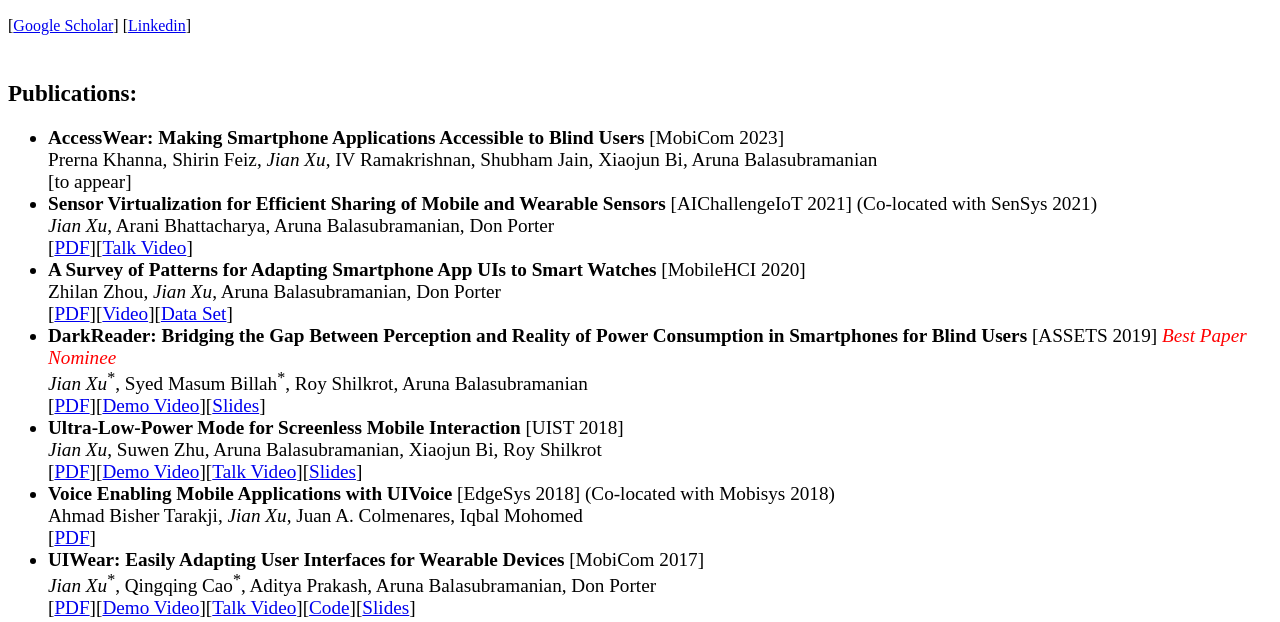
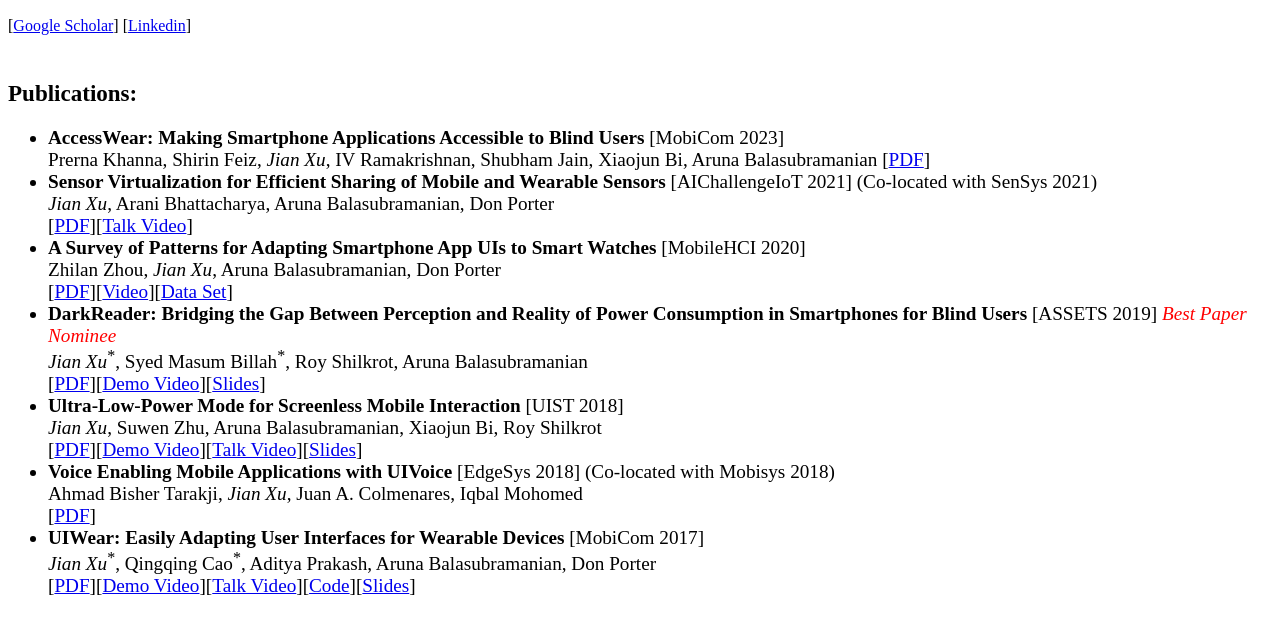
Before and after one commit to jianxux/jianxux.github.io, a plain HTML site: page index.html in a window 1280 px wide. Shown: the part 327-949 px from the top of the page. Drawn offline with Linux system fonts and the light colour scheme.

Commit message:
Update index.html
with paper link of accessWear

```diff
--- a/index.html
+++ b/index.html
@@ -81,8 +81,8 @@ Prof.Aruna Balasubramanian</a> in <a href="https://netsys.cs.stonybrook.edu/" ta
 </big>
 <ul>
   <li><span style="font-weight: bold;">AccessWear: Making Smartphone Applications Accessible to Blind Users</span> [MobiCom 2023]<br>
-          Prerna Khanna, Shirin Feiz, <i>Jian Xu</i>, IV Ramakrishnan, Shubham Jain, Xiaojun Bi, Aruna Balasubramanian<br>
-    [to appear]
+          Prerna Khanna, Shirin Feiz, <i>Jian Xu</i>, IV Ramakrishnan, Shubham Jain, Xiaojun Bi, Aruna Balasubramanian<be>
+    [<a href="https://netsys.cs.stonybrook.edu/sites/netsys.cs.stonybrook.edu/files/main-compressed.pdf">PDF</a>]
   </li>
     <li><span style="font-weight: bold;">Sensor Virtualization for Efficient Sharing of Mobile and Wearable Sensors</span> [AIChallengeIoT 2021] (Co-located with SenSys 2021) <br>
           <i>Jian Xu</i>, Arani Bhattacharya, Aruna Balasubramanian, Don Porter<br>
```
